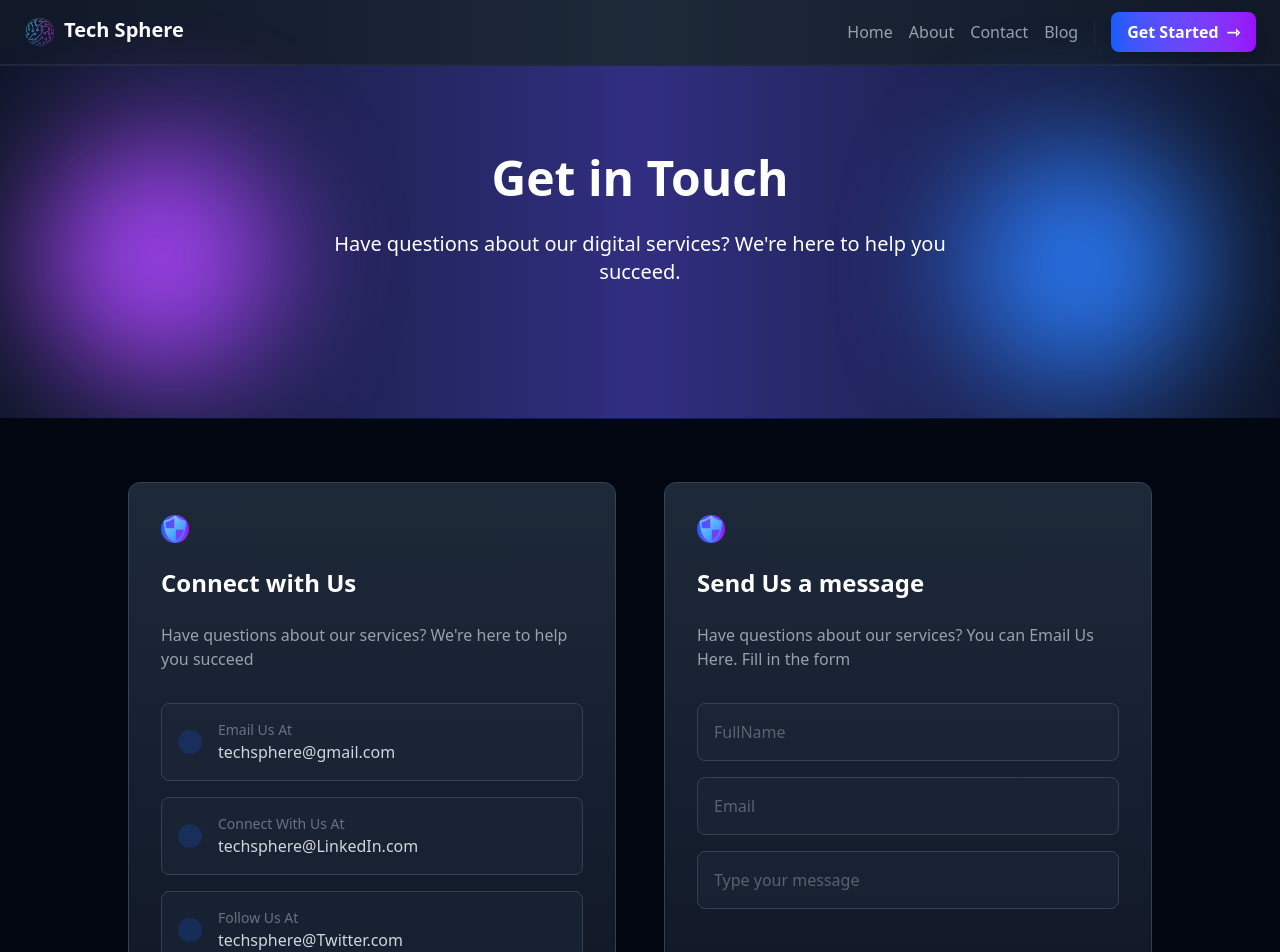
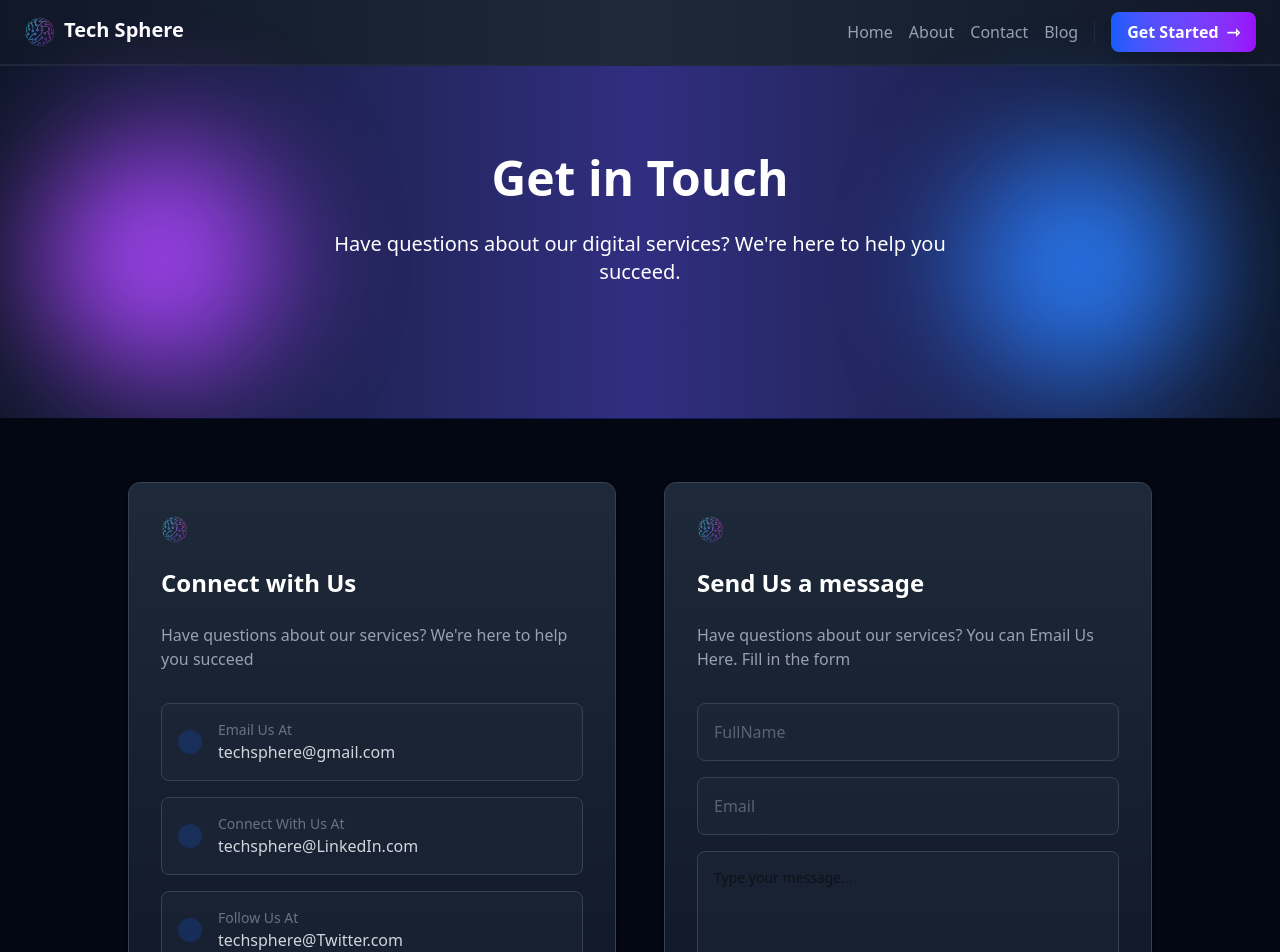
Before and after one commit to cyberdiego33/Tech-Sphere-React, a React (Vite) app: page /contact in a window 1280 px wide. Shown: the top 952 px of the page. Built offline with nearby package versions, Linux system fonts and the light colour scheme; grey boxes are pictures that could not be loaded.

Commit message:
changed alot

```diff
--- a/package.json
+++ b/package.json
@@ -13,6 +13,7 @@
     "@tailwindcss/vite": "^4.1.6",
     "react": "^19.1.0",
     "react-dom": "^19.1.0",
+    "react-icons": "^5.5.0",
     "react-router-dom": "^7.6.0",
     "tailwindcss": "^4.1.6"
   },
--- a/src/components/contactPage.jsx/ConnectWithUs.jsx
+++ b/src/components/contactPage.jsx/ConnectWithUs.jsx
@@ -1,23 +1,24 @@
-import shield from "../../assets/images/shield.png";
+import techSphereLogo from "../../assets/images/logo-tech-sphere.png";
+import { TfiEmail } from "react-icons/tfi";
 
 const SocialsApi = [
   {
     index: 1,
     socialMedia: "Email Us At",
     socialHandle: "techsphere@gmail.com",
-    socialIcon: shield,
+    socialIcon: TfiEmail,
   },
   {
     index: 2,
     socialMedia: "Connect With Us At",
     socialHandle: "techsphere@LinkedIn.com",
-    socialIcon: shield,
+    socialIcon: TfiEmail,
   },
   {
     index: 3,
     socialMedia: "Follow Us At",
     socialHandle: "techsphere@Twitter.com",
-    socialIcon: shield,
+    socialIcon: TfiEmail,
   },
 ];
 
@@ -26,7 +27,7 @@ const Socials = function (props) {
     <div className="space-y-6 mb-4">
       <div className="flex items-center p-4 bg-gray-800/50 rounded-lg border border-gray-700 hover:bg-gray-800 hover:border-blue-500 group transition-all">
         <div className="p-3 size-4 rounded-full mr-4 bg-blue-600/20 group-hover:bg-blue-600/30 transition-colors">
-          <img src={props.socialName} alt="" />
+          <img src={props.socialIcon} alt="" />
         </div>
         <div>
           <p className="text-sm text-gray-500">{props.socialMedia}</p>
@@ -50,8 +51,8 @@ const ConnectWithUs = function () {
       <div className="container mx-auto max-w-5xl relative z-10">
         <div className="grid md:grid-cols-2 gap-12">
           <div className="p-8 bg-gradient-to-b from-gray-800 to-gray-900 rounded-xl shadow-sm border border-gray-700">
-            <div className="mb-6 size-7 bg-gradient-to-r from-blue-600 to-purple-600 rounded-full">
-              <img src={shield} alt="chat logo" />
+            <div className="mb-6 size-7 rounded-full">
+              <img src={techSphereLogo} alt="chat logo" />
             </div>
 
             <h2 className="text-2xl font-bold text-white mb-6">
@@ -75,8 +76,8 @@ const ConnectWithUs = function () {
           </div>
 
           <div className="p-8 bg-gradient-to-b from-gray-800 to-gray-900 rounded-xl shadow-sm border border-gray-700">
-            <div className="mb-6 size-7 bg-gradient-to-r from-blue-600 to-purple-600 rounded-full">
-              <img src={shield} alt="chat logo" />
+            <div className="mb-6 size-7 rounded-full">
+              <img src={techSphereLogo} alt="chat logo" />
             </div>
 
             <h2 className="text-2xl font-bold text-white mb-6">
@@ -105,12 +106,8 @@ const ConnectWithUs = function () {
                   />
                 </div>
                 <div className="flex items-center p-4 bg-gray-800/50 rounded-lg border border-gray-700 hover:bg-gray-800 hover:border-blue-500 group transition-all mb-4 ">
-                  <input
-                    type="textarea"
-                    placeholder="Type your message"
-                    className="w-full text-gray-400 outline-0 text-wrap"
-                    required
-                  />
+                  <textarea name="" id="" rows="5"
+                  className="w-full outline-none text-sm" placeholder="Type your message..."></textarea>
                 </div>
               </form>
             </div>
```
Also changed, not shown: 1 other file (tests, documents, lock files or other folders).
